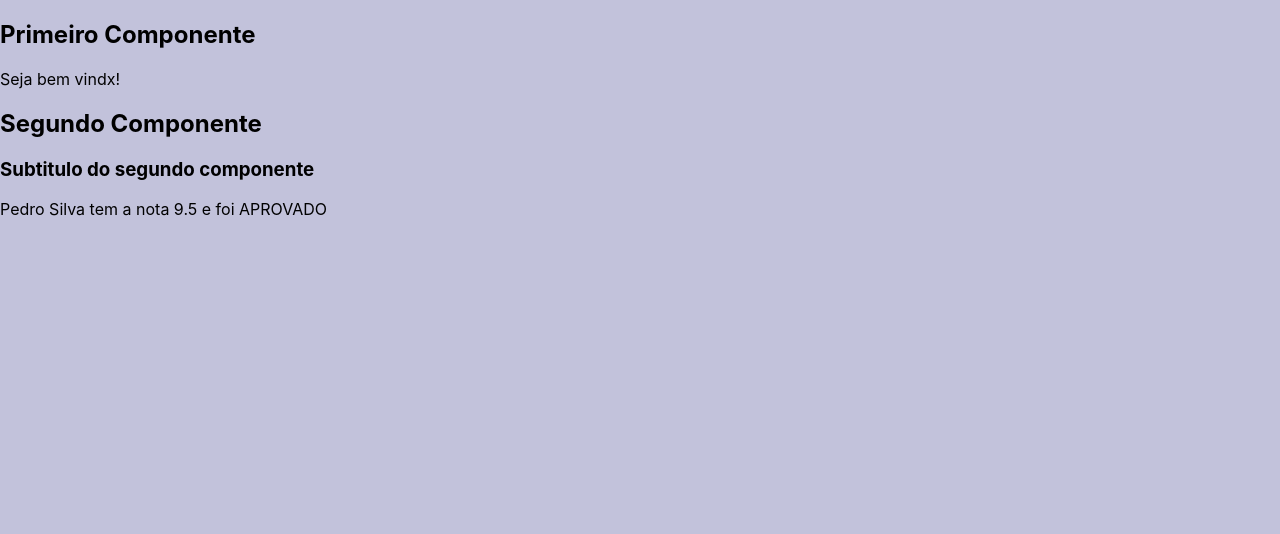
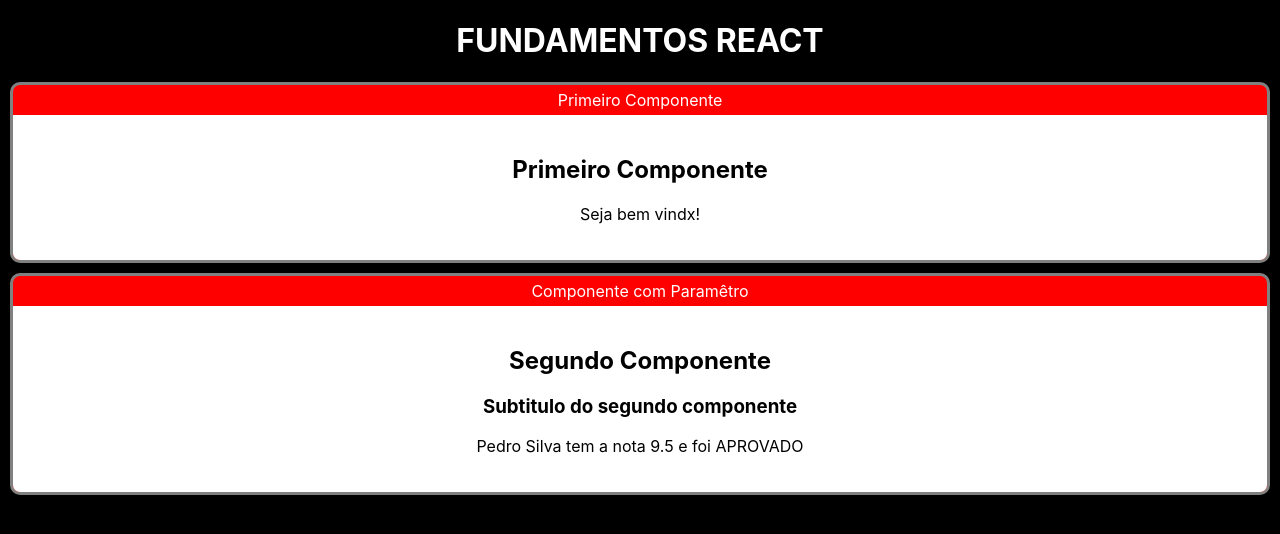
Before and after one commit to marianavanucci/fundamentos-react, a React (Create React App) app: page / in a window 1280 px wide. Shown: the top 534 px of the page. Built offline with nearby package versions, Linux system fonts and the light colour scheme.

Commit message:
criando card

```diff
--- a/src/components/basics/App.jsx
+++ b/src/App.jsx
@@ -1,24 +1,11 @@
 import React from 'react'
 
-// ESTOU NA PASTA src/components/basics/
-// SE VC ESCREVER ASSIM de dentro desse arquivo ele vai procurar em:
+import Comp from "./components/basics/First";
 
-// ./components/basics/components/basics/First
-// import Comp from "./components/basics/First"; <- O SEU
-import Comp from "./First";
+import CompParametro from "./components/basics/ComParametro";
 
-//NO REACT o import da mesma pasta é ./NomeDoArquivo
-//Qdo vc coloca um import procurando um arquivo em ./AlgumaCoisa/OutraCoisa ele vai procurar
-//e essa pasta n existe, eeses 2 imports de Comp e CompParametro deviam estar ./First e ./Comparametro
-//pra n procurar em RAIZ/src/components/basics/
+import Card from './components/layout/Card';
 
-//ah tao sim. então é pq vc tá dando um endereço errado mesmo._
-//é como se vc tivesse dizendo assim:
-//eron em vez de procurar ComParametro no mesmo predio q ele a partir dde um endereço, sendo q ta no mesmo lugar q ele
-
-// import ComParametro from './First' -> PLIM
-// import CompParametro from "./components/basics/ComParametro"; <- O SEU
-import CompParametro from "./ComParametro";
 
 const tag = <strong>Olá React!!</strong>;
 
@@ -29,13 +16,26 @@
 function App () {
   return (
     <div id='app' >
+        <h1>FUNDAMENTOS REACT</h1>
+        <Card
+        title= "Primeiro Componente"
+        >
           <Comp></Comp>
+        </Card>
+
+        <Card
+        title= "Componente com Paramêtro"
+        >
                   <CompParametro
           titulo="Segundo Componente"
           subtitulo="Subtitulo do segundo componente"
           nome="Pedro Silva"
           nota={9.5}
         ></CompParametro>
+        </Card>
+
+
+
     </div>
   )
 }
--- /dev/null
+++ b/src/components/layout/Card.css
@@ -0,0 +1,19 @@
+.Card{
+    background-color: red;
+    border: 3px solid grey;
+    border-radius: 10px;
+    overflow: hidden;
+    margin: 10px;
+}
+
+.Card .Title{
+    padding: 5px 0px;
+    display: flex;
+    justify-content: center;
+}
+
+.Card .Content{
+    background-color: white;
+    color: black;
+    padding: 20px;
+}
--- /dev/null
+++ b/src/components/layout/Card.jsx
@@ -0,0 +1,11 @@
+import React from "react";
+import './Card.css';
+
+export default props => {
+    return(
+        <div className="Card">
+            <div className="Title"> {props.title} </div>
+            <div className="Content"> {props.children} </div>
+        </div>
+    );
+} ;
--- a/src/index.css
+++ b/src/index.css
@@ -1,5 +1,7 @@
 body {
-  background-color: rgb(194, 194, 219);
+  background-color: rgb(0, 0, 0);
+  color: white;
+  text-align: center;
   margin: 0;
   font-family: -apple-system, BlinkMacSystemFont, 'Segoe UI', 'Roboto', 'Oxygen',
     'Ubuntu', 'Cantarell', 'Fira Sans', 'Droid Sans', 'Helvetica Neue',
--- a/src/index.js
+++ b/src/index.js
@@ -7,7 +7,7 @@
 // importa o arquivo .css
 
 // Arqivo App importado mas parece q n existe? ahh tava App. App PONTO
-import App from "./components/basics/App";
+import App from "./App";
 
 // React renderiza o componente App na div com id root
 const root = ReactDOM.createRoot(document.getElementById("root"));
```
Lines whose indentation alone changed are shown as unchanged.
